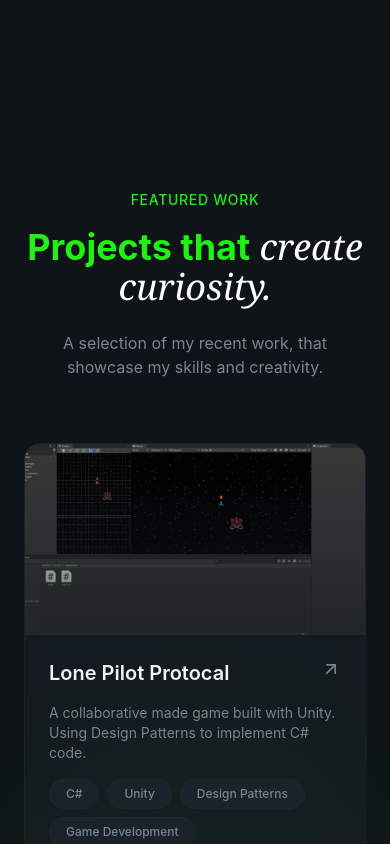
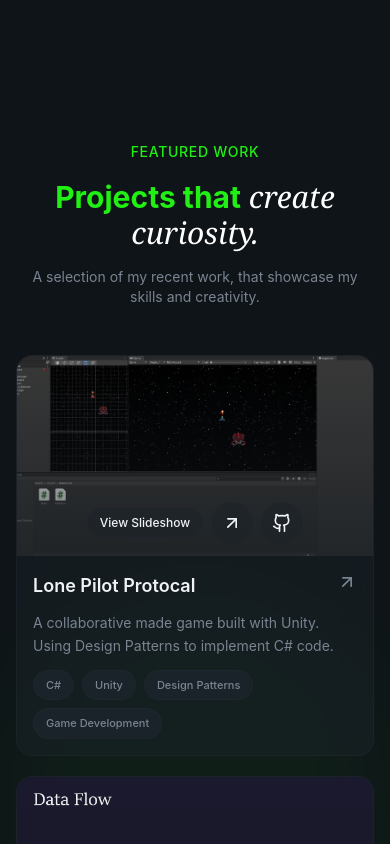
Before and after one commit to MiguelSumo/portfolio-website, a React (Vite) app: page / in a window 390 px wide. Shown: the part 4240-5084 px from the top of the page. Built offline with nearby package versions, Linux system fonts and the light colour scheme; no server answers.

Commit message:
Improve Projects section mobile responsiveness

```diff
--- a/src/index.css
+++ b/src/index.css
@@ -41,6 +41,21 @@
 }
 
 @layer components {
+
+  .mobile-project-clamp {
+    display: -webkit-box;
+    -webkit-box-orient: vertical;
+    -webkit-line-clamp: 3;
+    overflow: hidden;
+  }
+
+  @media (min-width: 768px) {
+    .mobile-project-clamp {
+      display: block;
+      -webkit-line-clamp: unset;
+      overflow: visible;
+    }
+  }
 
   .glass {
     background-color: rgba(26, 35, 41, 0.5); /* fallback for color-mix */
--- a/src/sections/Projects.jsx
+++ b/src/sections/Projects.jsx
@@ -79,34 +79,59 @@ export const Projects = () => {
   const gridRef = useRef(null);
   const [gridMaxHeight, setGridMaxHeight] = useState("0px");
 
-  useEffect(() => {
+  const updateGridHeight = () => {
     if (!gridRef.current) {
       return;
     }
 
-    const nextHeight = gridRef.current.scrollHeight;
-    setGridMaxHeight(`${nextHeight}px`);
+    setGridMaxHeight(`${gridRef.current.scrollHeight}px`);
+  };
+
+  useEffect(() => {
+    updateGridHeight();
   }, [showAll, visibleProjects.length]);
 
+  useEffect(() => {
+    if (!gridRef.current || typeof window === "undefined") {
+      return;
+    }
+
+    const handleResize = () => updateGridHeight();
+    window.addEventListener("resize", handleResize);
+
+    let observer;
+    if (typeof ResizeObserver !== "undefined") {
+      observer = new ResizeObserver(() => updateGridHeight());
+      observer.observe(gridRef.current);
+    }
+
+    return () => {
+      window.removeEventListener("resize", handleResize);
+      if (observer) {
+        observer.disconnect();
+      }
+    };
+  }, []);
+
   return (
-    <section id="projects" className="py-32 relative overflow-hidden">
+    <section id="projects" className="relative overflow-hidden py-20 md:py-32">
       {/* Bg glows */}
       <div className="absolute top-1/4 right-0 w-96 h-96 bg-primary/5 rounded-full blur-3xl" />
       <div className="absolute bottom-1/4 left-0 w-64 h-64 bg-highlight/5 rounded-full blur-3xl" />
-      <div className="container mx-auto px-6 relative z-10">
+      <div className="container relative z-10 mx-auto px-4 sm:px-6">
         {/* Section Header */}
-        <div className="text-center mx-auto max-w-3xl mb-16">
+        <div className="mx-auto mb-12 max-w-3xl text-center md:mb-16">
           <span className="text-secondary-foreground text-sm font-medium tracking-wider uppercase animate-fade-in">
             Featured Work
           </span>
-          <h2 className="text-4xl md:text-5xl font-bold mt-4 mb-6 animate-fade-in animation-delay-100 text-secondary-foreground">
+          <h2 className="mt-4 mb-4 animate-fade-in text-3xl font-bold text-secondary-foreground animation-delay-100 sm:text-4xl md:mb-6 md:text-5xl">
             Projects that
             <span className="font-serif italic font-normal text-white">
               {" "}
               create curiosity.
             </span>
           </h2>
-          <p className="text-muted-foreground animate-fade-in animation-delay-200">
+          <p className="animate-fade-in text-sm text-muted-foreground animation-delay-200 sm:text-base">
             A selection of my recent work, that showcase my skills and creativity.
           </p>
         </div>
@@ -115,7 +140,7 @@ export const Projects = () => {
         <div
           id="projects-grid"
           ref={gridRef}
-          className="grid md:grid-cols-2 gap-8 overflow-hidden transition-[max-height] duration-700 ease-in-out"
+          className="grid gap-5 overflow-hidden transition-[max-height] duration-700 ease-in-out sm:gap-6 md:grid-cols-2 md:gap-8"
           style={{ maxHeight: gridMaxHeight }}
         >
           {visibleProjects.map((project, idx) => (
@@ -125,7 +150,7 @@ export const Projects = () => {
               style={{ animationDelay: `${(idx + 1) * 100}ms` }}
             >
               {/* Media */}
-              <div className="relative overflow-hidden aspect-video">
+              <div className="relative aspect-video overflow-hidden">
                 {project.image ? (
                   <img
                     src={project.image}
@@ -143,12 +168,12 @@ export const Projects = () => {
                  to-transparent opacity-60"
                 />
                 {/* Overlay Links */}
-                <div className="absolute inset-0 flex items-center justify-center gap-4 opacity-0 group-hover:opacity-100 transition-opacity duration-300">
+                <div className="absolute inset-x-3 bottom-3 z-10 flex flex-wrap items-center justify-center gap-2 opacity-100 transition-opacity duration-300 md:inset-0 md:gap-4 md:opacity-0 md:group-hover:opacity-100">
                   {project.video && (
                     <button
                       type="button"
                       onClick={() => setActivePreview(project)}
-                      className="px-4 py-2 rounded-full glass hover:bg-primary hover:text-primary-foreground transition-all text-sm font-medium"
+                      className="rounded-full glass px-3 py-1.5 text-xs font-medium transition-all hover:bg-primary hover:text-primary-foreground sm:px-4 sm:py-2 sm:text-sm"
                     >
                       View Slideshow
                     </button>
@@ -156,7 +181,7 @@ export const Projects = () => {
                   {project.link && project.link !== "#" && (
                     <a
                       href={project.link}
-                      className="p-3 rounded-full glass hover:bg-primary hover:text-primary-foreground transition-all"
+                      className="rounded-full glass p-2.5 transition-all hover:bg-primary hover:text-primary-foreground sm:p-3"
                     >
                       <ArrowUpRight className="w-5 h-5" />
                     </a>
@@ -164,7 +189,7 @@ export const Projects = () => {
                   {project.github && project.github !== "#" && (
                     <a
                       href={project.github}
-                      className="p-3 rounded-full glass hover:bg-primary hover:text-primary-foreground transition-all"
+                      className="rounded-full glass p-2.5 transition-all hover:bg-primary hover:text-primary-foreground sm:p-3"
                     >
                       <Github className="w-5 h-5" />
                     </a>
@@ -173,9 +198,9 @@ export const Projects = () => {
               </div>
 
               {/* Content */}
-              <div className="p-6 space-y-4">
+              <div className="space-y-3 p-4 sm:space-y-4 sm:p-6">
                 <div className="flex items-start justify-between">
-                  <h3 className="text-xl font-semibold group-hover:text-primary transition-colors">
+                  <h3 className="text-lg font-semibold transition-colors group-hover:text-primary sm:text-xl">
                     {project.title}
                   </h3>
                   {project.link && project.link !== "#" && (
@@ -187,14 +212,14 @@ export const Projects = () => {
                     />
                   )}
                 </div>
-                <p className="text-muted-foreground text-sm">
+                <p className="mobile-project-clamp text-sm leading-relaxed text-muted-foreground">
                   {project.description}
                 </p>
                 <div className="flex flex-wrap gap-2">
                   {project.tags.map((tag, tagIdx) => (
                     <span
                       key={tagIdx}
-                      className="px-4 py-1.5 rounded-full bg-surface text-xs font-medium border border-border/50 text-muted-foreground hover:border-primary/50 hover:text-primary transition-all duration-300"
+                      className="rounded-full border border-border/50 bg-surface px-3 py-1.5 text-[11px] font-medium text-muted-foreground transition-all duration-300 hover:border-primary/50 hover:text-primary sm:px-4 sm:text-xs"
                     >
                       {tag}
                     </span>
@@ -207,7 +232,7 @@ export const Projects = () => {
 
         {/* View All CTA */}
         {projects.length > 4 && (
-          <div className="text-center mt-12 animate-fade-in animation-delay-500">
+          <div className="mt-10 text-center animate-fade-in animation-delay-500 md:mt-12">
             <AnimatedBorderButton
               type="button"
               onClick={() => setShowAll((current) => !current)}
@@ -226,22 +251,22 @@ export const Projects = () => {
             onClick={() => setActivePreview(null)}
           >
             <div
-              className="w-full max-w-4xl overflow-hidden rounded-2xl border border-border/50 bg-card shadow-2xl"
+              className="max-h-[92vh] w-full max-w-4xl overflow-hidden rounded-2xl border border-border/50 bg-card shadow-2xl"
               onClick={(event) => event.stopPropagation()}
             >
               <div className="flex items-center justify-between border-b border-border/50 px-4 py-3">
                 <div>
-                  <h3 className="text-lg font-semibold text-secondary-foreground">
+                  <h3 className="text-base font-semibold text-secondary-foreground sm:text-lg">
                     {activePreview.title}
                   </h3>
-                  <p className="text-sm text-muted-foreground">
+                  <p className="text-xs text-muted-foreground sm:text-sm">
                     Video preview
                   </p>
                 </div>
                 <button
                   type="button"
                   onClick={() => setActivePreview(null)}
-                  className="rounded-full px-3 py-1 text-sm text-muted-foreground transition-colors hover:bg-surface hover:text-secondary-foreground"
+                  className="rounded-full px-3 py-1 text-xs text-muted-foreground transition-colors hover:bg-surface hover:text-secondary-foreground sm:text-sm"
                 >
                   Close
                 </button>
```
